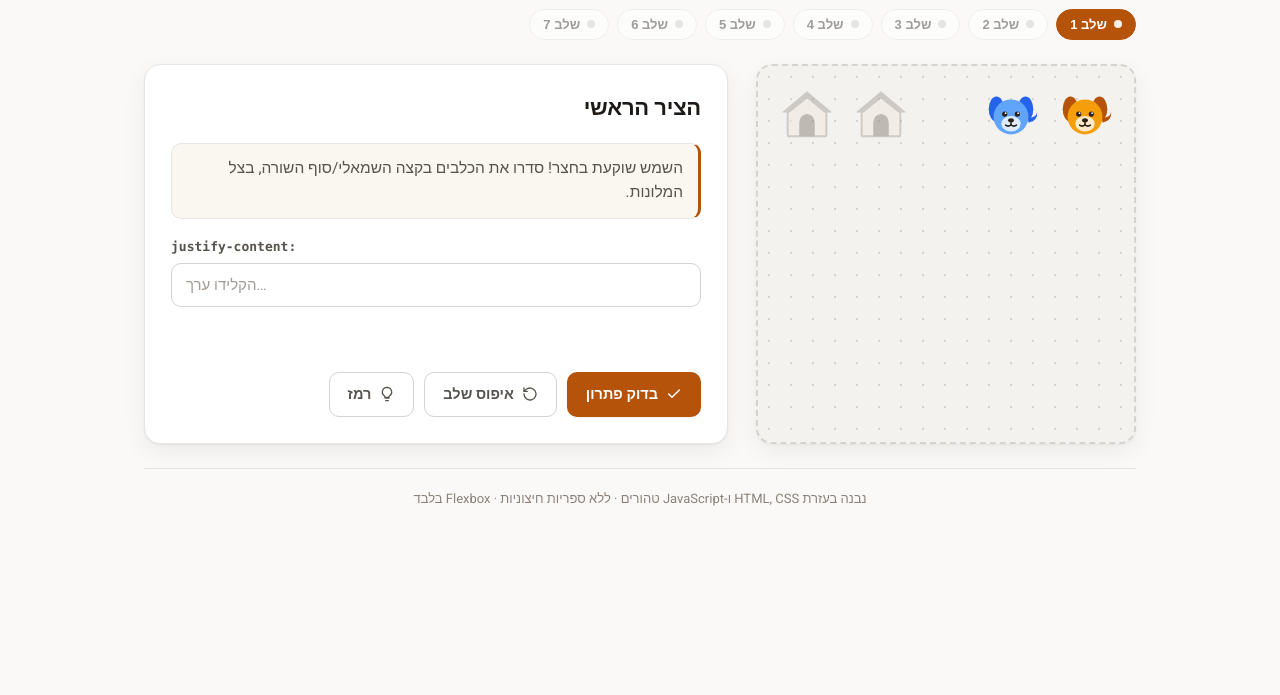
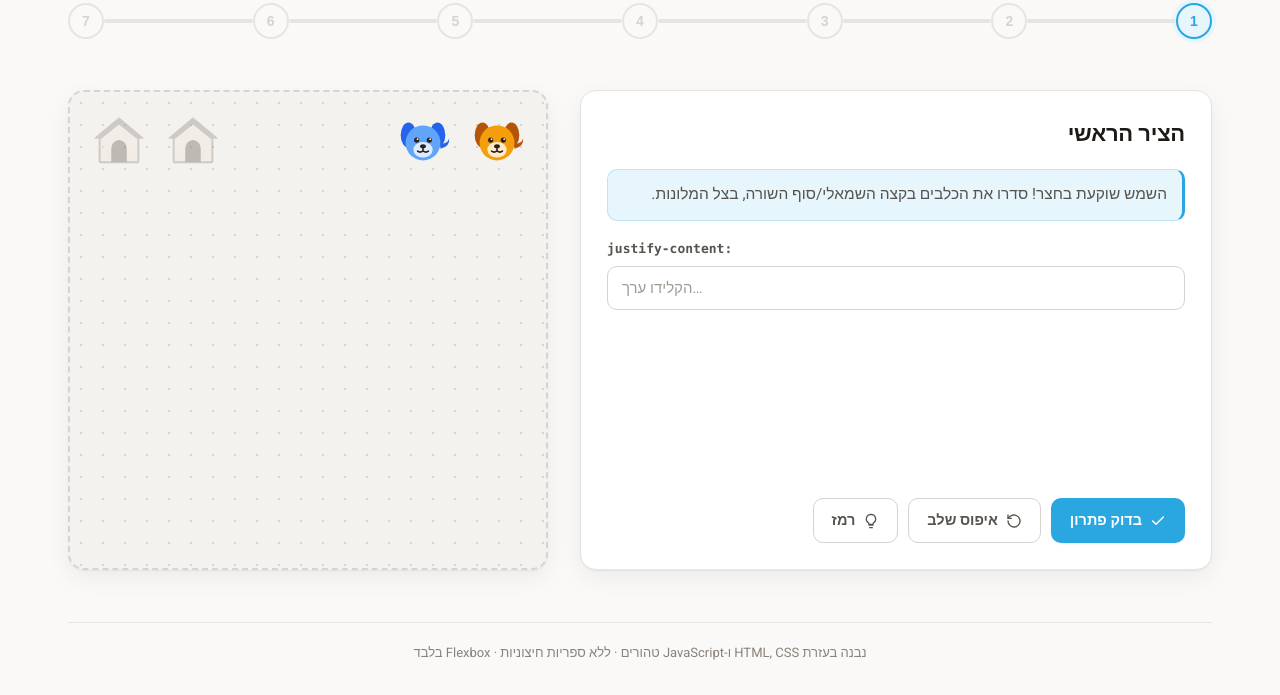
Before and after one commit to NoobUsesGitHub/WebAppProgramming-FlexBox-Game, a website: page public_files/index.html in a window 1280 px wide. Shown: the part 105-800 px from the top of the page. Drawn offline with Linux system fonts and the light colour scheme.

Commit message:
Progress-bar level nav, full-screen layout, board on left, playful accent
- Replaced the level pills with a progress bar of connected nodes: completed
  levels show a check + filled connector, current level is highlighted, and
  every unsolved future level is locked/disabled (no skipping ahead)
- Layout fills the viewport (min-height:100vh, larger clamp-sized board, wider
  container) instead of sitting in a small centered column
- Game board moved to the left (row-reverse), controls panel on the right
- Swapped the amber/brown accent for a friendly kid-game sky blue across
  buttons, progress bar, callouts, confetti and the win screen

Co-Authored-By: Claude Opus 4.8 <noreply@anthropic.com>

```diff
--- a/public_files/js/app.js
+++ b/public_files/js/app.js
@@ -170,31 +170,50 @@
   }
 
   /* ---------------------------- Rendering ------------------------------- */
+  var CHECK_SVG =
+    '<svg viewBox="0 0 24 24" fill="none" stroke="currentColor" stroke-width="3" ' +
+    'stroke-linecap="round" stroke-linejoin="round" aria-hidden="true"><path d="M20 6 9 17l-5-5"/></svg>';
+
+  // Progress bar of level nodes. A level is playable only if it's already
+  // completed or is the current level; every unsolved future level is disabled.
   function renderStrip() {
     el.strip.innerHTML = "";
-    let highestCompleted = -1;
-    LEVELS.forEach(function (lvl, i) {
-      if (completed.has(lvl.id)) highestCompleted = Math.max(highestCompleted, i);
-    });
-    const unlockedUpTo = Math.min(highestCompleted + 1, LEVELS.length - 1);
+    const bar = document.createElement("div");
+    bar.className = "progress-bar";
 
     LEVELS.forEach(function (lvl, i) {
-      const chip = document.createElement("button");
-      chip.type = "button";
-      chip.className = "level-chip";
-      chip.textContent = "שלב " + lvl.id;
-      if (completed.has(lvl.id)) chip.classList.add("is-complete");
-      if (i === current) chip.classList.add("is-active");
+      const done = completed.has(lvl.id);
+      const active = i === current;
+      const locked = !done && !active;
 
-      const reachable = i <= Math.max(unlockedUpTo, current);
-      chip.disabled = !reachable;
-      chip.setAttribute("aria-current", i === current ? "true" : "false");
+      const node = document.createElement("button");
+      node.type = "button";
+      node.className = "pnode";
+      if (done) node.classList.add("is-complete");
+      if (active) node.classList.add("is-active");
+      if (locked) node.classList.add("is-locked");
 
-      chip.addEventListener("click", function () {
-        if (i !== current) loadLevel(i);
+      node.disabled = locked;
+      node.innerHTML = done ? CHECK_SVG : String(lvl.id);
+      node.setAttribute(
+        "aria-label",
+        "שלב " + lvl.id + (done ? " — הושלם" : active ? " — נוכחי" : " — נעול")
+      );
+      if (active) node.setAttribute("aria-current", "step");
+
+      node.addEventListener("click", function () {
+        if (!locked && i !== current) loadLevel(i);
       });
-      el.strip.appendChild(chip);
+      bar.appendChild(node);
+
+      if (i < LEVELS.length - 1) {
+        const conn = document.createElement("div");
+        conn.className = "pconnector" + (done ? " is-filled" : "");
+        bar.appendChild(conn);
+      }
     });
+
+    el.strip.appendChild(bar);
   }
 
   function renderProgress() {
@@ -406,7 +425,7 @@
 
   /* ---------------------------- Confetti -------------------------------- */
   function launchConfetti() {
-    const colors = PALETTE.map(function (c) { return c.main; }).concat(["#b45309", "#15803d"]);
+    const colors = PALETTE.map(function (c) { return c.main; }).concat(["#2aa7e0", "#15803d"]);
     const count = 28;
     for (let i = 0; i < count; i++) {
       const piece = document.createElement("div");
--- a/public_files/style.css
+++ b/public_files/style.css
@@ -16,10 +16,11 @@
   --line:      #e7e5e4;   /* stone-200 */
   --line-strong:#d6d3d1;  /* stone-300 */
 
-  /* Warm amber accent (single accent, used sparingly) */
-  --accent:      #b45309; /* amber-700 */
-  --accent-soft: #fef3e2;
-  --accent-line: #f4d9b0;
+  /* Playful, kid-friendly accent (single accent) */
+  --accent:      #2aa7e0; /* friendly sky blue */
+  --accent-deep: #1b8fc4; /* darker for hover/press */
+  --accent-soft: #e7f5fc;
+  --accent-line: #bce4f6;
 
   /* Feedback */
   --ok:        #15803d;
@@ -34,7 +35,7 @@
   --shadow:    0 1px 2px rgba(28,25,23,.05), 0 8px 24px rgba(28,25,23,.06);
   --shadow-sm: 0 1px 2px rgba(28,25,23,.06);
 
-  --board-size: 380px;
+  --board-size: clamp(320px, 42vw, 480px);
   --font: "Heebo", system-ui, -apple-system, "Segoe UI", Roboto, Arial, sans-serif;
 }
 
@@ -55,12 +56,13 @@ body {
 }
 
 .app {
-  max-width: 1040px;
+  max-width: 1200px;
   margin: 0 auto;
-  padding: 32px 24px 48px;
+  padding: 28px 28px 32px;
+  min-height: 100vh;          /* fill the screen */
   display: flex;
   flex-direction: column;
-  gap: 24px;
+  gap: 22px;
 }
 
 /* ----------------------------- Header ----------------------------------- */
@@ -124,68 +126,82 @@ body {
   color: var(--muted);
 }
 
-/* --------------------------- Level strip -------------------------------- */
-.level-strip {
+/* --------------------------- Progress bar ------------------------------- */
+.level-strip { display: flex; }
+
+.progress-bar {
   display: flex;
-  flex-wrap: wrap;
-  gap: 8px;
+  align-items: center;
+  width: 100%;
 }
 
-.level-chip {
-  --dot: var(--line-strong);
+.pnode {
+  flex: 0 0 auto;
+  width: 36px;
+  height: 36px;
+  border-radius: 50%;
   display: inline-flex;
   align-items: center;
-  gap: 7px;
-  padding: 7px 13px;
-  font-size: 13px;
-  font-weight: 600;
-  color: var(--ink-soft);
+  justify-content: center;
+  font-weight: 700;
+  font-size: 14px;
+  font-variant-numeric: tabular-nums;
+  color: var(--muted);
   background: var(--surface);
-  border: 1px solid var(--line);
-  border-radius: 999px;
+  border: 2px solid var(--line-strong);
   cursor: pointer;
-  transition: background .2s ease, border-color .2s ease, color .2s ease, transform .12s ease;
+  transition: background .2s ease, border-color .2s ease, color .2s ease, transform .12s ease, box-shadow .2s ease;
 }
 
-.level-chip::before {
-  content: "";
-  width: 8px;
-  height: 8px;
-  border-radius: 50%;
-  background: var(--dot);
-  transition: background .2s ease;
+.pnode svg { width: 17px; height: 17px; }
+
+.pnode.is-complete {
+  background: var(--accent);
+  border-color: var(--accent);
+  color: #fff;
 }
 
-.level-chip:hover:not(:disabled) {
-  border-color: var(--line-strong);
-  transform: translateY(-1px);
+.pnode.is-active {
+  border-color: var(--accent);
+  color: var(--accent);
+  background: var(--accent-soft);
+  box-shadow: 0 0 0 4px var(--accent-soft);
 }
 
-.level-chip:disabled {
+.pnode.is-locked {
   cursor: not-allowed;
-  opacity: .55;
+  color: var(--line-strong);
+  background: var(--bg);
+  border-color: var(--line);
 }
 
-.level-chip.is-complete { --dot: var(--ok); color: var(--ink); }
+.pnode:not(:disabled):hover { transform: translateY(-1px); }
 
-.level-chip.is-active {
-  color: #fff;
-  background: var(--accent);
-  border-color: var(--accent);
-  --dot: rgba(255,255,255,.9);
-}
-
-.level-chip:focus-visible {
+.pnode:focus-visible {
   outline: 2px solid var(--accent);
   outline-offset: 2px;
 }
 
+.pconnector {
+  flex: 1 1 auto;
+  min-width: 10px;
+  height: 4px;
+  border-radius: 2px;
+  background: var(--line);
+  transition: background .3s ease;
+}
+
+.pconnector.is-filled { background: var(--accent); }
+
 /* ----------------------------- Game area -------------------------------- */
 .game {
   display: flex;
+  flex-direction: row-reverse;   /* board on the LEFT, panel on the right */
   flex-wrap: wrap;
-  gap: 28px;
-  align-items: stretch;
+  gap: 32px;
+  align-items: center;
+  justify-content: center;
+  flex: 1 1 auto;                /* grow to fill the screen height */
 }
 
 .board-side {
@@ -307,8 +323,8 @@ body {
   margin: 0;
   color: var(--ink-soft);
   font-size: 15.5px;
-  background: #faf6f0;
-  border: 1px solid var(--line);
+  background: var(--accent-soft);
+  border: 1px solid var(--accent-line);
   border-inline-start: 3px solid var(--accent);
   border-radius: 10px;
   padding: 13px 15px;
@@ -407,7 +423,7 @@ body {
   box-shadow: var(--shadow-sm);
 }
 
-.btn-primary:hover { background: #9a4708; }
+.btn-primary:hover { background: var(--accent-deep); }
 
 .btn-ghost {
   background: var(--surface);
@@ -540,6 +556,7 @@ body {
 /* --------------------------- Responsive --------------------------------- */
 /* Stack the board and panel on narrower screens; scale the board down whole. */
 @media (max-width: 767px) {
+  :root { --board-size: min(86vw, 420px); }
   .game { flex-direction: column; align-items: center; }
   .board-side { width: 100%; }
   .panel { width: 100%; min-height: auto; }   /* no forced height when stacked */
@@ -549,12 +566,7 @@ body {
 }
 
 @media (max-width: 430px) {
-  :root { --board-size: 320px; }
-  .app { padding: 24px 16px 40px; }
-}
-
-@media (max-width: 350px) {
-  :root { --board-size: 280px; }
+  .app { padding: 20px 14px 26px; }
 }
 
 /* ------------------------ Reduced motion -------------------------------- */
```
